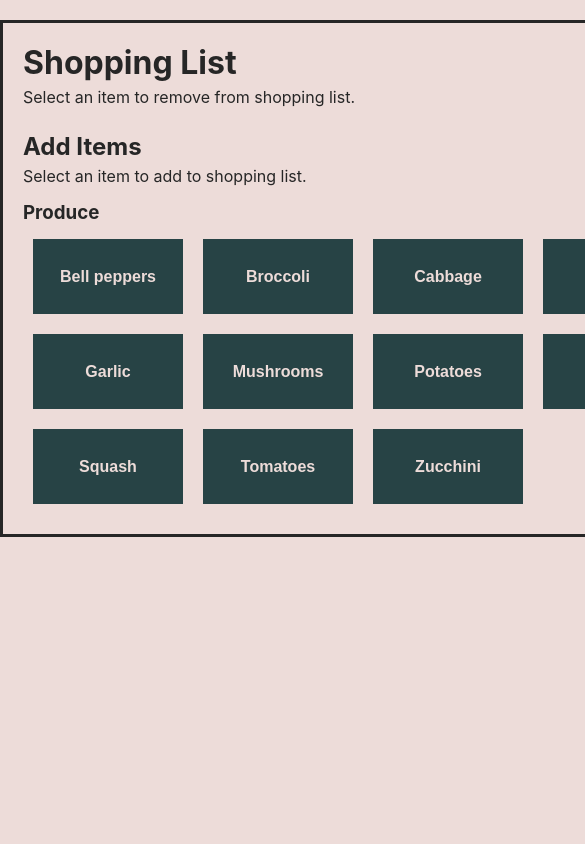
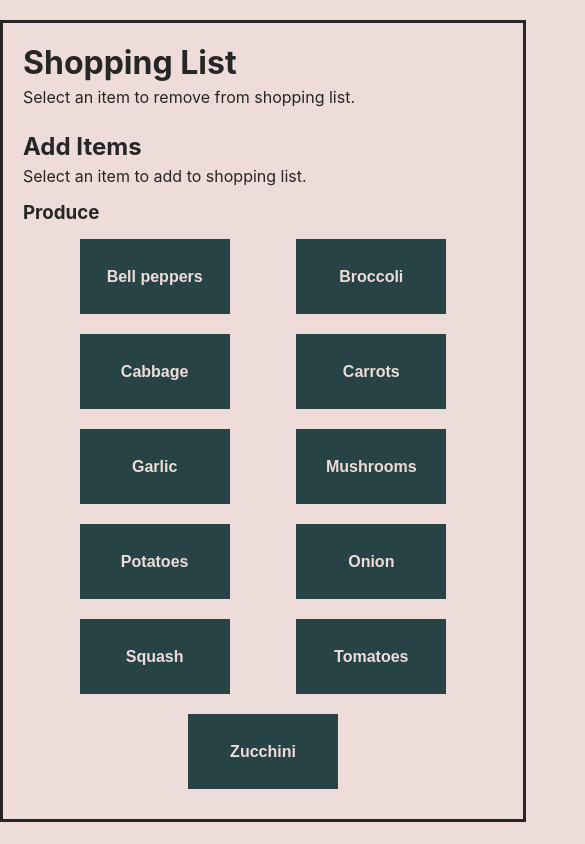
Before and after one commit to MichelleRS/react-shopping-list, a React (Create React App) app: page / in a window 390 px wide. Shown: the top 844 px of the page, 585 px wide, since content can reach past the window. Built offline with nearby package versions, Linux system fonts and the light colour scheme.

Commit message:
Initial responsive design of items container

```diff
--- a/src/App.css
+++ b/src/App.css
@@ -5,6 +5,21 @@
   padding: 20px;
   background-color: var(--color1);
   border: 3px solid var(--color3);
+}
+
+@media screen and (max-width: 480px) {
+  .App {
+    width: 480px;
+    margin: 20px auto;
+    padding: 20px;
+  }
+
+  .items-container {
+    display: flex;
+    flex-wrap: wrap;
+    justify-content: space-evenly;
+    align-items: flex-start;
+  }
 }
 
 h1,
--- a/src/Components/ItemsList.js
+++ b/src/Components/ItemsList.js
@@ -8,7 +8,7 @@
   };
 
   return (
-    <div>
+    <div className="items-container">
       {/* use .map to render a button for each item in list.js */}
       {items.map((item, index) => (
         <button key={index} value={item} onClick={handleClick}>
```
